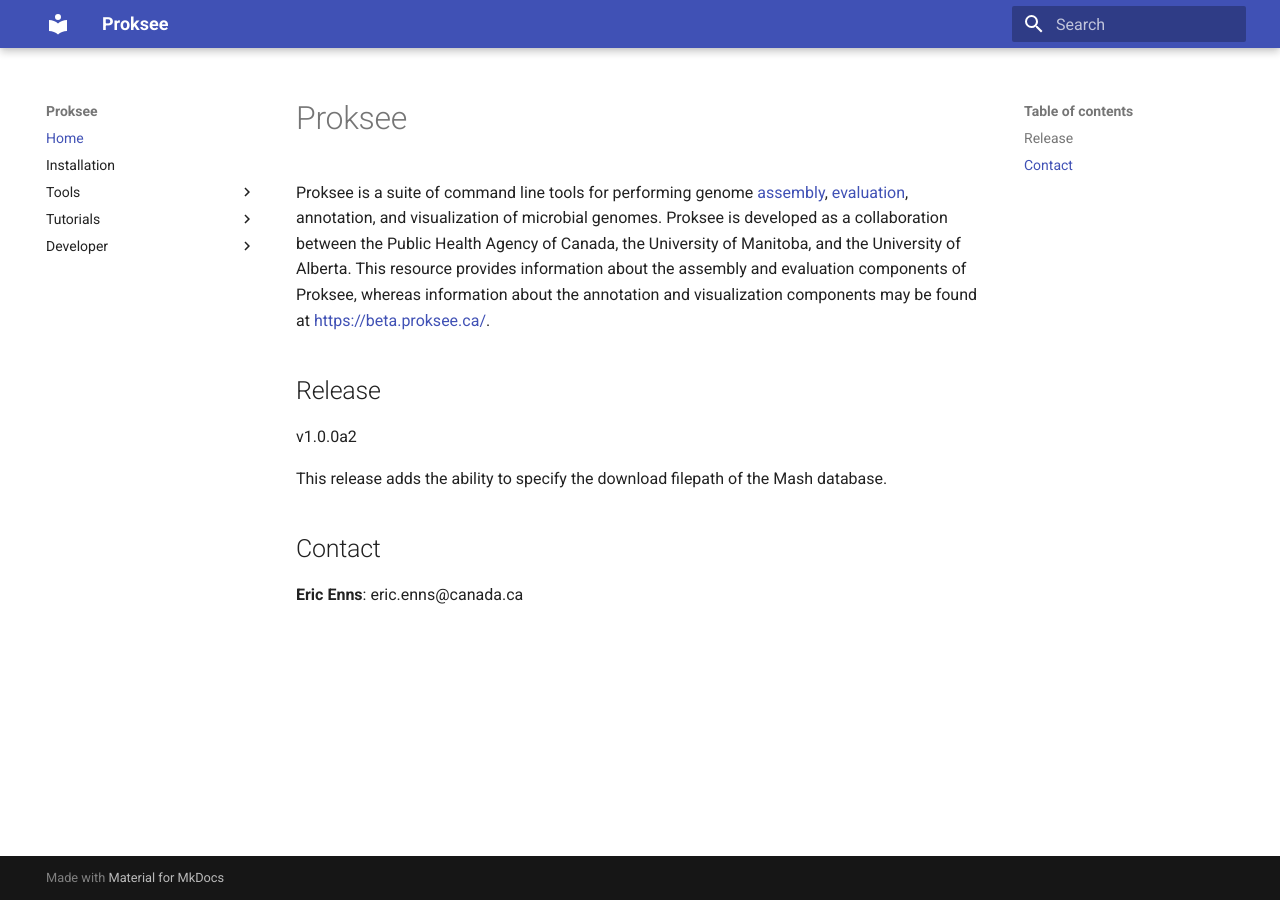
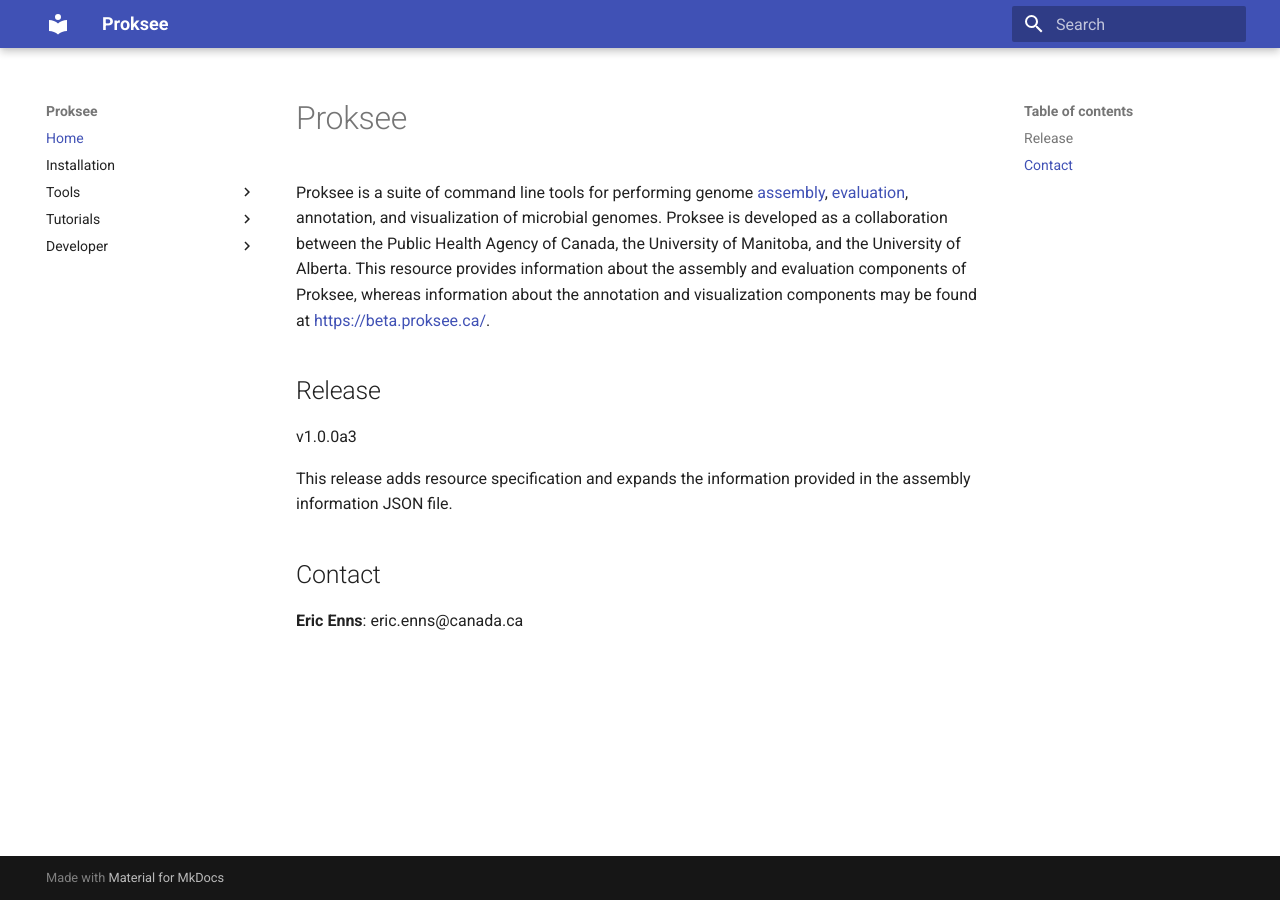
Before and after one commit to proksee-project/proksee-cmd, an MkDocs documentation site: the page built from docs/index.md, in a window 1280 px wide. Built offline with MkDocs 1.6.1 and Material for MkDocs 9.7.7, drawn with Linux system fonts in a browser that asks for light colours.

Commit message:
Updating version information.

```diff
--- a/docs/index.md
+++ b/docs/index.md
@@ -4,9 +4,9 @@
 
 ## Release
 
-v1.0.0a2
+v1.0.0a3
 
-This release adds the ability to specify the download filepath of the Mash database.
+This release adds resource specification and expands the information provided in the assembly information JSON file.
 
 ## Contact
 
--- a/proksee/__init__.py
+++ b/proksee/__init__.py
@@ -1 +1 @@
-__version__ = "1.0.0a2"
+__version__ = "1.0.0a3"
```
Also changed, not shown: CHANGELOG.md (+4 -0 lines), README.md (+2 -2 lines).
